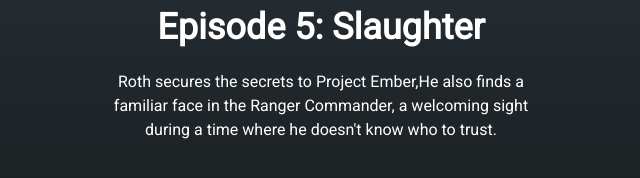
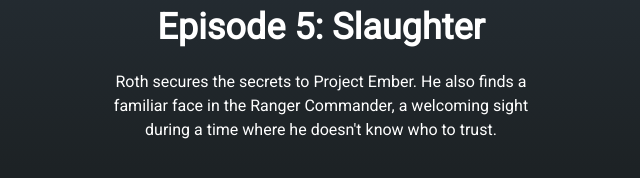
Before and after one commit to rjg5314/AdventureMap.io, a website: page index.html in a window 1280 px wide. Shown: the part 128-306 px from the top of the page, 319-959 px from the left. Drawn offline with nearby package versions, Linux system fonts and the light colour scheme; a script that the page names is missing.

Commit message:
Add files via upload

```diff
--- a/index.html
+++ b/index.html
@@ -48,7 +48,7 @@
           <div class="rounded-lg h-96 ">
             <p class="text-center py-4 text-4xl font-extrabold">Episode 5: Slaughter</p>
             <p class=" px-64 text-center">
-              Roth secures the secrets to Project Ember,He also finds a familiar face in the Ranger Commander, a welcoming sight during a time
+              Roth secures the secrets to Project Ember. He also finds a familiar face in the Ranger Commander, a welcoming sight during a time
 			  where he doesn't know who to trust.
             </p>
 
```
